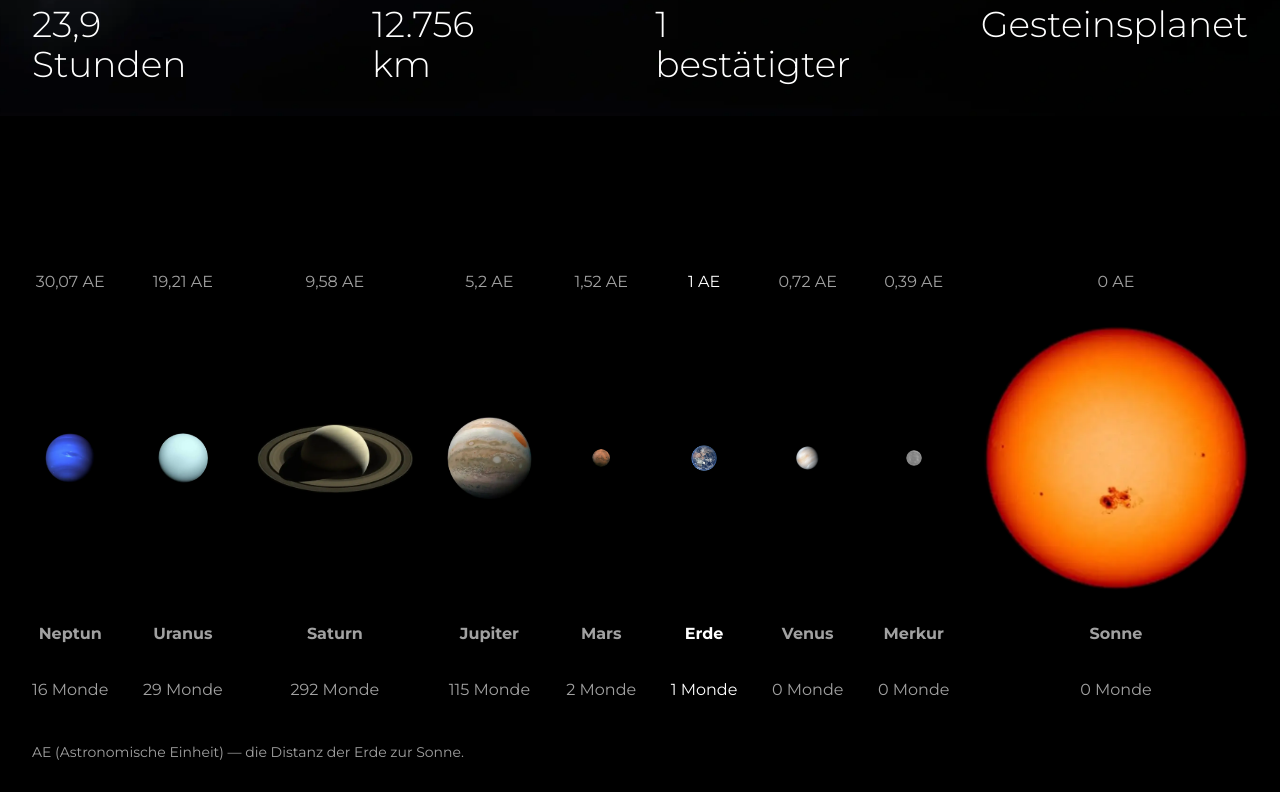
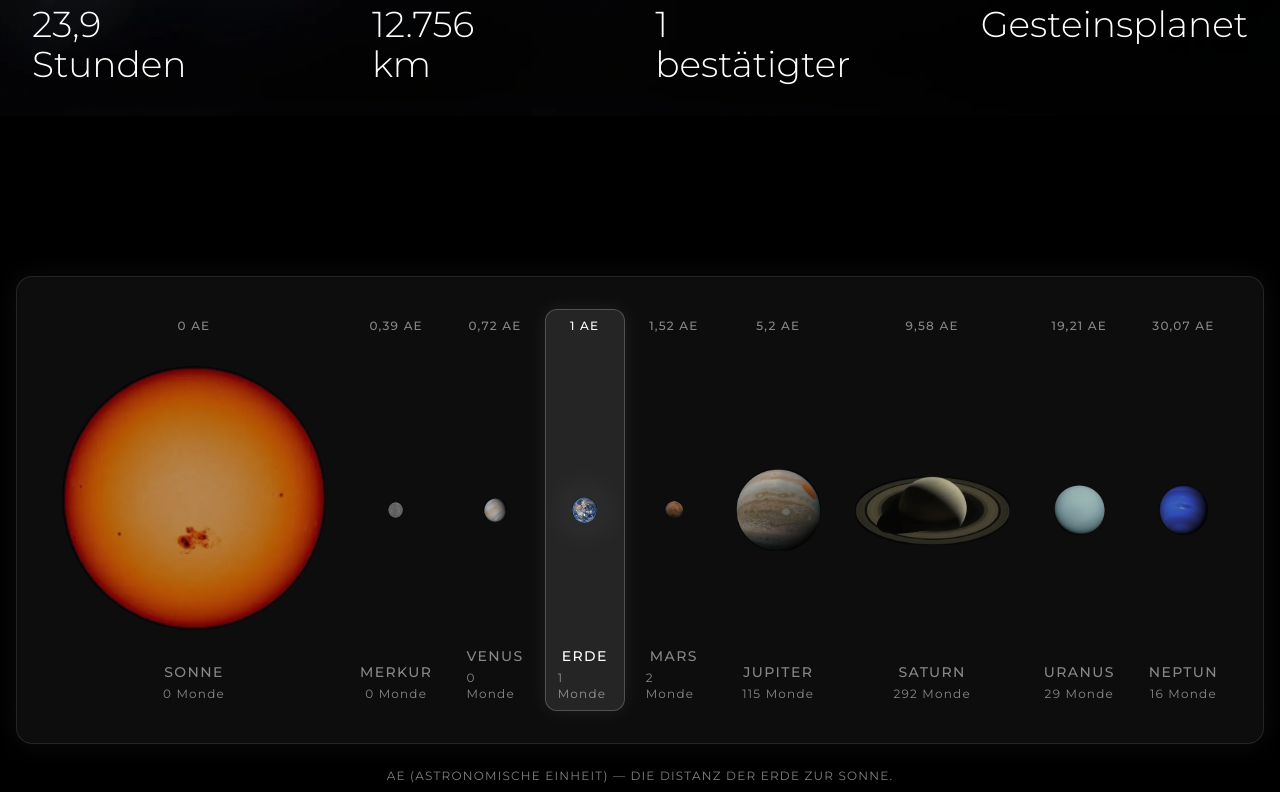
Before and after one commit to zeroequalsone/orbit, a Next.js app: page /solar-system in a window 1280 px wide. Shown: the part 708-1500 px from the top of the page. Built offline with nearby package versions, Linux system fonts and the light colour scheme.

Commit message:
feat(solar-system): redesign planet selector

```diff
--- a/app/components/solar-system/PlanetSelector.tsx
+++ b/app/components/solar-system/PlanetSelector.tsx
@@ -9,23 +9,31 @@ export default function PlanetSelector({
   setPlanetId: Dispatch<number>;
 }) {
   return (
-    <section className="min-h-screen flex justify-center items-center">
-      <div className="flex flex-col justify-center p-8 max-w-384 w-full gap-10">
-        <div className="flex lg:flex-row flex-col justify-between">
-          {[...planets].reverse().map((planet) => (
+    <section className="flex flex-col items-center px-4 pb-24 pt-40">
+      <div className="flex w-full max-w-7xl flex-col gap-6">
+        <div className="flex flex-col gap-3 rounded-2xl border border-white/10 bg-white/5 p-4 shadow-[0_0_30px_rgba(255,255,255,0.05)] md:p-8 lg:flex-row lg:justify-between lg:gap-2">
+          {[...planets].map((planet) => (
             <div
               key={planet.id}
-              className={`flex lg:flex-col items-center justify-between cursor-pointer ${planetId === planet.id ? "text-white" : "text-neutral-400"}`}
+              className={`group flex cursor-pointer items-center justify-between rounded-xl border px-4 py-1 transition-all duration-300 lg:flex-col lg:px-3 lg:py-2 ${
+                planetId === planet.id
+                  ? "border-white/20 bg-white/10 text-white shadow-[0_0_20px_rgba(255,255,255,0.08)]"
+                  : "border-transparent text-white/50 hover:border-white/10 hover:bg-white/5 hover:text-white/80"
+              }`}
               onClick={() => setPlanetId(planet.id)}
             >
-              <p>
+              <p className="flex-1 text-xs font-medium uppercase tracking-widest">
                 {planet.astronomicalUnit.toLocaleString("de", {
                   maximumFractionDigits: 2,
                 })}{" "}
                 AE
               </p>
               <div
-                className={`hidden lg:flex rounded-full mb-8 mt-8 bg-center bg-no-repeat bg-size-[100%]`}
+                className={`hidden lg:flex rounded-full mb-8 mt-8 bg-center bg-no-repeat bg-size-[100%] transition-transform duration-300 group-hover:scale-105 ${
+                  planetId === planet.id
+                    ? "drop-shadow-[0_0_20px_rgba(255,255,255,0.2)]"
+                    : "opacity-70"
+                }`}
                 style={{
                   height: `${planet.id === 6 ? Math.sqrt(planet.diameter / 5) : Math.sqrt(planet.diameter / 20)}px`,
                   width: `${planet.id === 6 ? Math.sqrt(planet.diameter / 5) : Math.sqrt(planet.diameter / 20)}px`,
@@ -33,19 +41,29 @@ export default function PlanetSelector({
                 }}
               />
               <div
-                className={`lg:hidden rounded-full mb-8 mt-8 bg-center bg-no-repeat bg-size-[100%] size-12`}
+                className={`lg:hidden rounded-full mb-8 mt-8 bg-center bg-no-repeat bg-size-[100%] size-12 ${
+                  planetId === planet.id
+                    ? "drop-shadow-[0_0_20px_rgba(255,255,255,0.2)]"
+                    : "opacity-70"
+                }`}
                 style={{
                   backgroundImage: `url('${planet.iconUrl}')`,
                 }}
               />
-              <div className="flex flex-col gap-8 items-center">
-                <p className="font-bold">{planet.name}</p>
-                <p>{planet.numberOfMoons} Monde</p>
+              <div className="flex flex-1 items-end justify-end">
+                <div className="flex w-fit flex-col items-center gap-1">
+                  <p className="text-sm font-medium uppercase tracking-widest">
+                    {planet.name}
+                  </p>
+                  <p className="text-xs tracking-widest text-white/50">
+                    {planet.numberOfMoons} Monde
+                  </p>
+                </div>
               </div>
             </div>
           ))}
         </div>
-        <p className="text-sm text-neutral-400">
+        <p className="text-center text-xs uppercase tracking-widest text-white/50">
           AE (Astronomische Einheit) — die Distanz der Erde zur Sonne.
         </p>
       </div>
```
